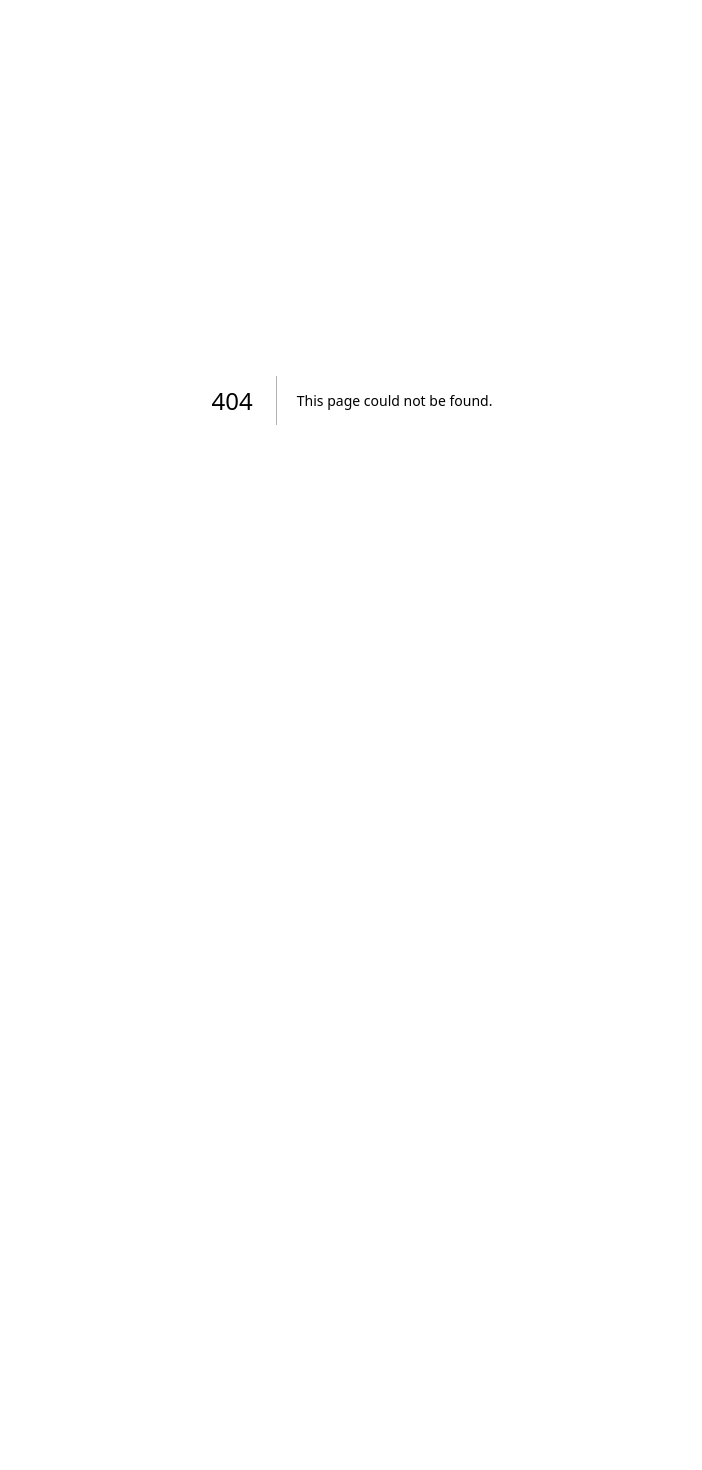
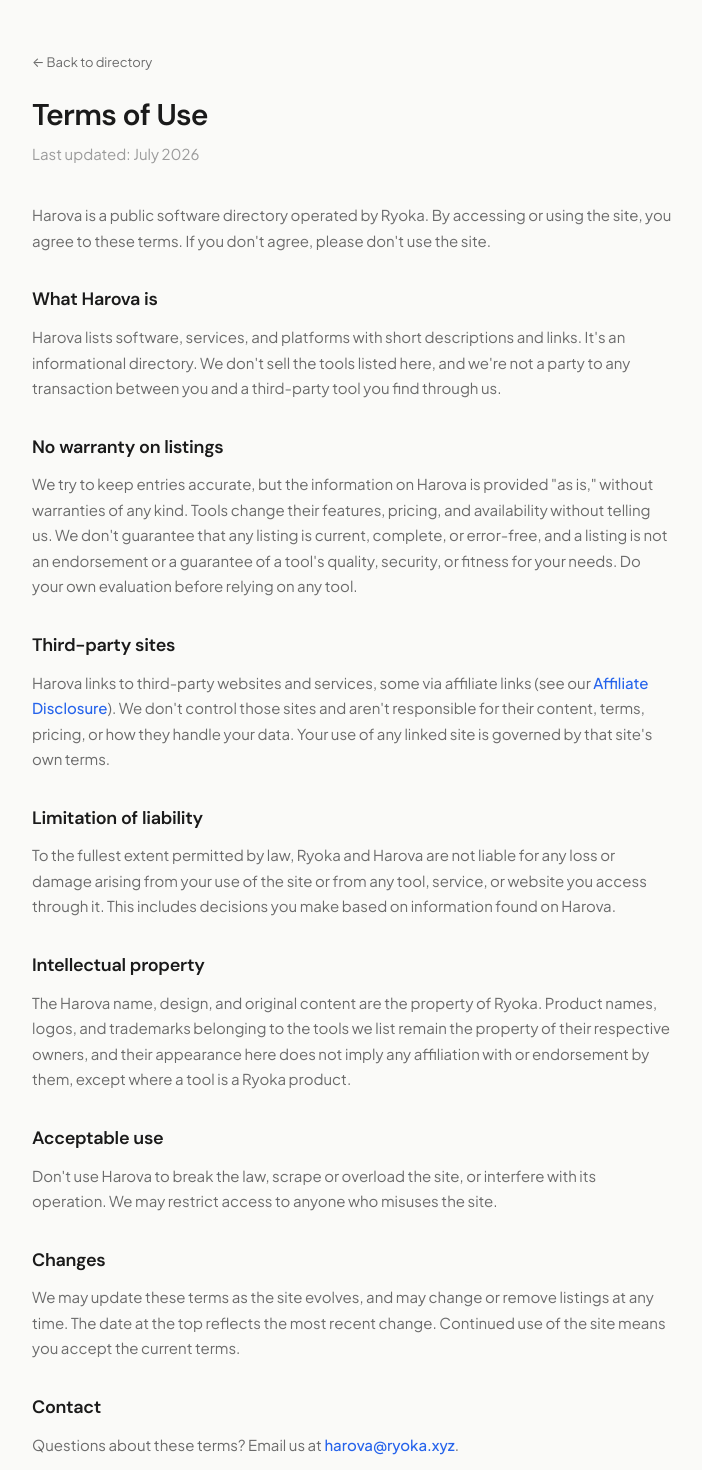
Before and after one commit to sillyledger/harova, a Next.js app: page /terms in a window 1280 px wide. Before the commit this address had no page. Shown: the top 1470 px of the page, without its empty margins (288-990 px from the left). Before the commit the page ends 800 px from the top, so only its background shows below. Built offline with nearby package versions, Linux system fonts and the light colour scheme.

Commit message:
Create page.tsx

```diff
--- /dev/null
+++ b/src/app/terms/page.tsx
@@ -0,0 +1,89 @@
+import type { Metadata } from 'next'
+
+export const metadata: Metadata = {
+  title: 'Terms of Use — Harova',
+  description: 'The terms governing your use of Harova.',
+}
+
+export default function TermsPage() {
+  return (
+    <div className="container page">
+      <a href="/" className="back-link">← Back to directory</a>
+
+      <h1>Terms of Use</h1>
+      <p className="page-subtitle">Last updated: July 2026</p>
+
+      <p>
+        Harova is a public software directory operated by Ryoka. By accessing or
+        using the site, you agree to these terms. If you don't agree, please
+        don't use the site.
+      </p>
+
+      <h2>What Harova is</h2>
+      <p>
+        Harova lists software, services, and platforms with short descriptions
+        and links. It's an informational directory. We don't sell the tools
+        listed here, and we're not a party to any transaction between you and a
+        third-party tool you find through us.
+      </p>
+
+      <h2>No warranty on listings</h2>
+      <p>
+        We try to keep entries accurate, but the information on Harova is
+        provided "as is," without warranties of any kind. Tools change their
+        features, pricing, and availability without telling us. We don't
+        guarantee that any listing is current, complete, or error-free, and a
+        listing is not an endorsement or a guarantee of a tool's quality,
+        security, or fitness for your needs. Do your own evaluation before
+        relying on any tool.
+      </p>
+
+      <h2>Third-party sites</h2>
+      <p>
+        Harova links to third-party websites and services, some via affiliate
+        links (see our{' '}
+        <a href="/affiliate-disclosure" className="inline">Affiliate Disclosure</a>).
+        We don't control those sites and aren't responsible for their content,
+        terms, pricing, or how they handle your data. Your use of any linked
+        site is governed by that site's own terms.
+      </p>
+
+      <h2>Limitation of liability</h2>
+      <p>
+        To the fullest extent permitted by law, Ryoka and Harova are not liable
+        for any loss or damage arising from your use of the site or from any
+        tool, service, or website you access through it. This includes decisions
+        you make based on information found on Harova.
+      </p>
+
+      <h2>Intellectual property</h2>
+      <p>
+        The Harova name, design, and original content are the property of Ryoka.
+        Product names, logos, and trademarks belonging to the tools we list
+        remain the property of their respective owners, and their appearance
+        here does not imply any affiliation with or endorsement by them, except
+        where a tool is a Ryoka product.
+      </p>
+
+      <h2>Acceptable use</h2>
+      <p>
+        Don't use Harova to break the law, scrape or overload the site, or
+        interfere with its operation. We may restrict access to anyone who
+        misuses the site.
+      </p>
+
+      <h2>Changes</h2>
+      <p>
+        We may update these terms as the site evolves, and may change or remove
+        listings at any time. The date at the top reflects the most recent
+        change. Continued use of the site means you accept the current terms.
+      </p>
+
+      <h2>Contact</h2>
+      <p>
+        Questions about these terms? Email us at{' '}
+        <a href="mailto:harova@ryoka.xyz" className="inline">harova@ryoka.xyz</a>.
+      </p>
+    </div>
+  )
+}
```
